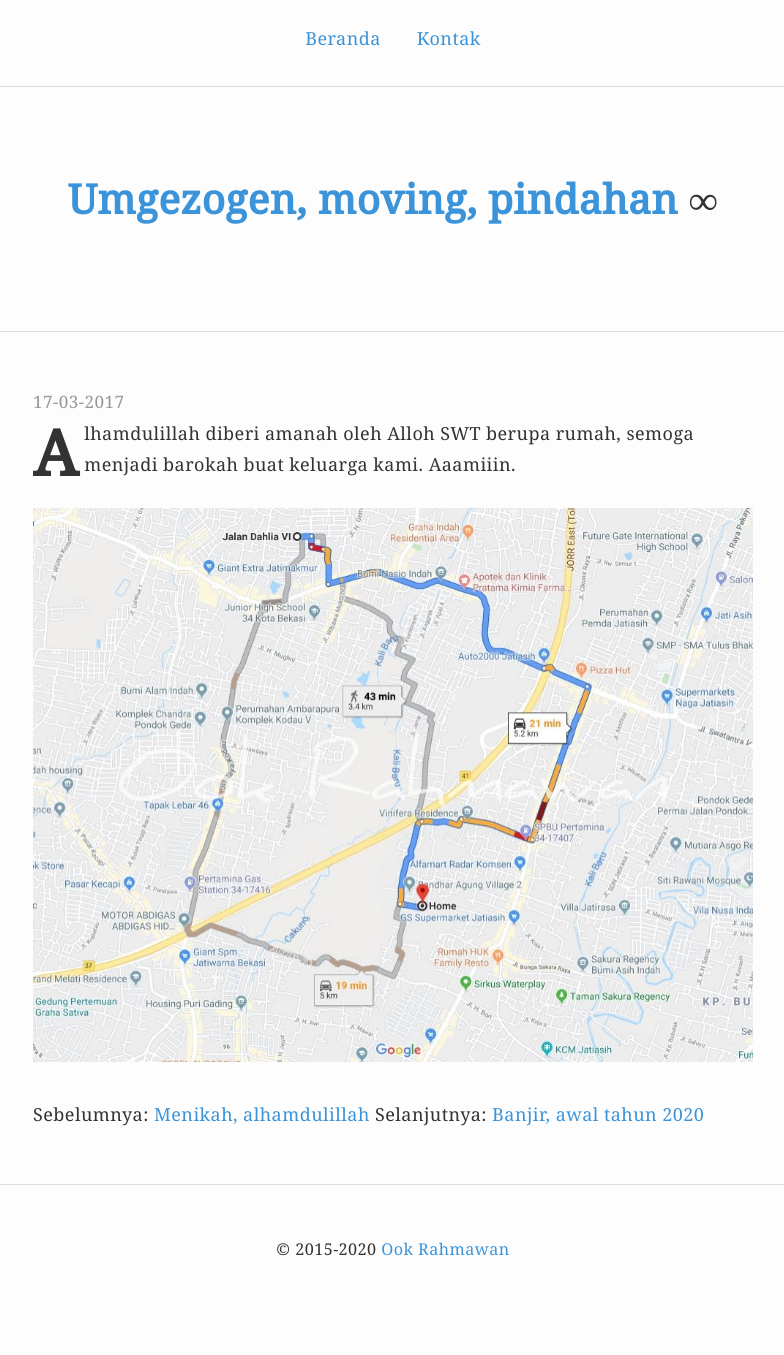
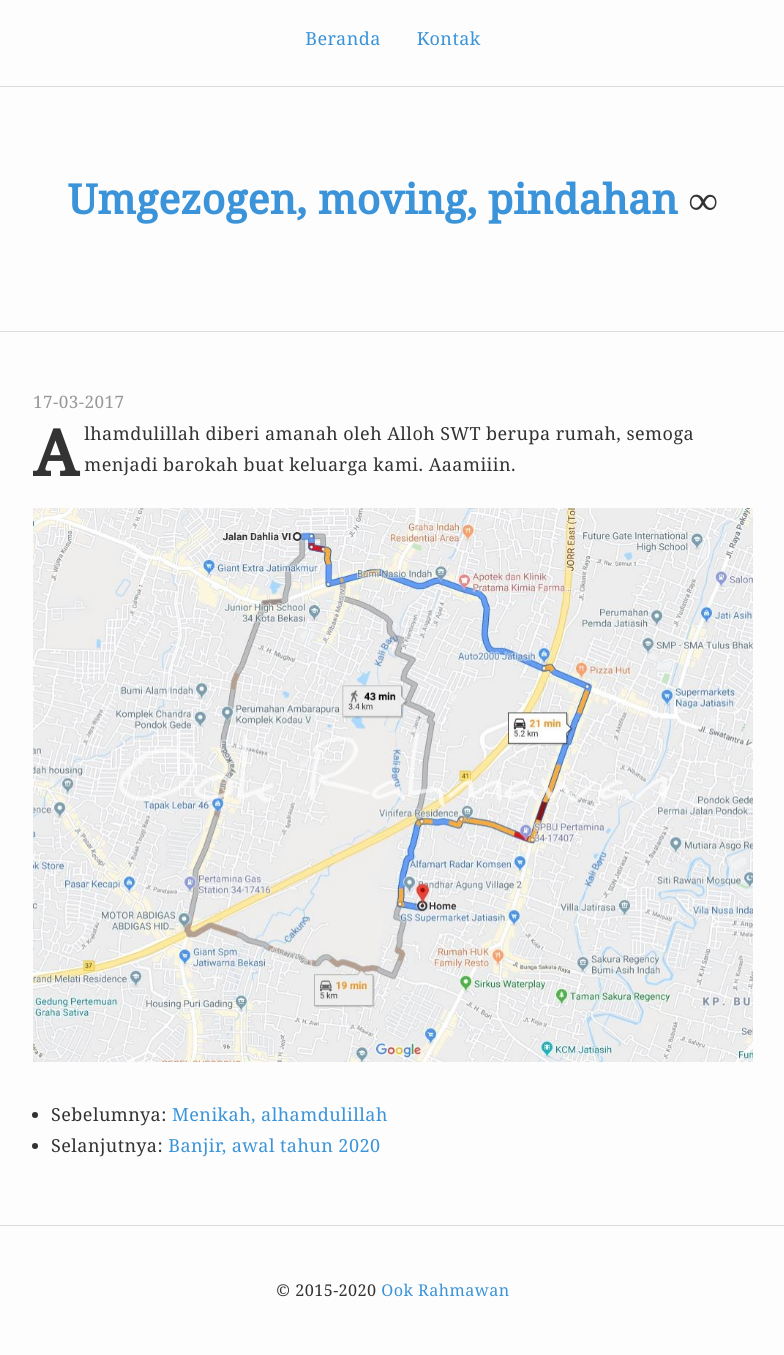
Before and after one commit to krhmwn/krhmwn.github.io, a Jekyll site: the page built from _posts/2017-03-17-umgezogen-moving-pindahan.markdown, in a window 1280 px wide. Shown: the whole page, without its empty margins (247-1031 px from the left). Built offline with Jekyll 4.4.1, drawn with Linux system fonts in a browser that asks for light colours; before the commit the page ends 1314 px from its top, so only the background shows below that.

Commit message:
Update v.5.9

```diff
--- a/_layouts/post.html
+++ b/_layouts/post.html
@@ -7,6 +7,6 @@
 <article class="post">
 <time datetime="{{ page.date | date: '%Y-%m-%d' }}">{{ page.date | date: "%d-%m-%Y"}}</time>
 {{content}}
-{% if page.previous.url %}Sebelumnya: <a href="{{ page.previous.url }}">{{page.previous.title}}</a>{% endif %}{% if page.next.url %} 	Selanjutnya: <a href="{{ page.next.url }}">{{page.next.title}}</a>{% endif %}
+<ul><li>{% if page.previous.url %}Sebelumnya: <a href="{{ page.previous.url }}">{{page.previous.title}}</a>{% endif %}</li><li>{% if page.next.url %}Selanjutnya: <a href="{{ page.next.url }}">{{page.next.title}}</a>{% endif %}</li></ul>
 </article>
 <footer>&copy; 2015-{{ site.time | date: "%Y" }} <a href="/">{{ site.title }}</a></footer>
```
